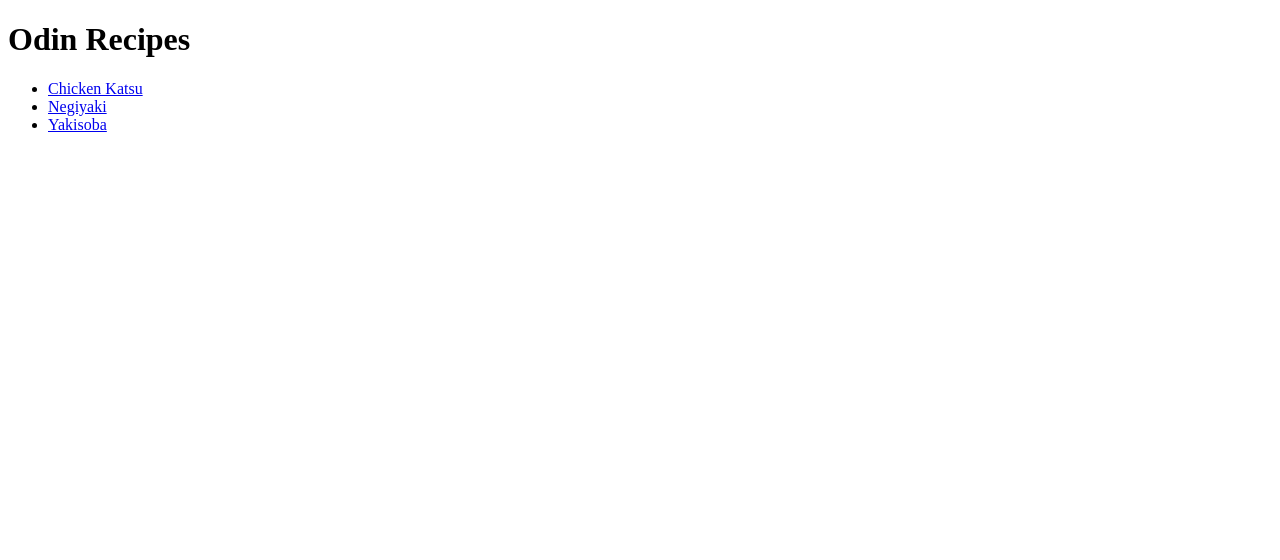
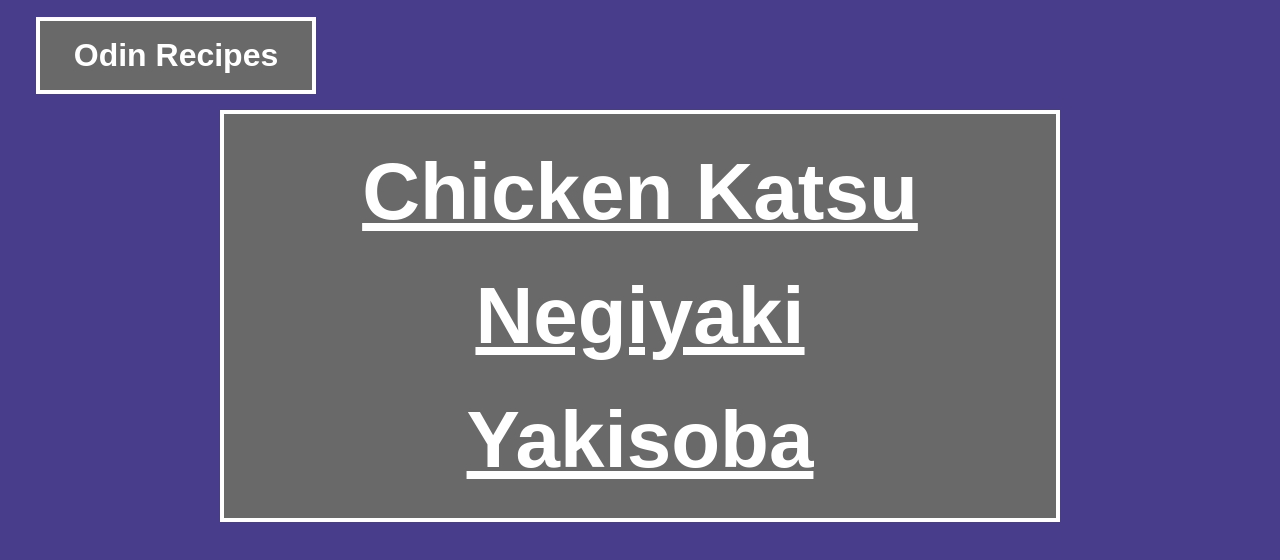
Before and after one commit to nightgoat-dev/odin-recipes, a plain HTML site: page index.html in a window 1280 px wide. Drawn offline with Linux system fonts and the light colour scheme.

Commit message:
Add CSS styling

```diff
--- a/index.html
+++ b/index.html
@@ -3,9 +3,10 @@
     <head>
         <meta charset="UTF-8">
         <title>Odin Recipes</title>
+        <link rel="stylesheet" href="style.css">
     </head>
 
-    <body>
+    <body class="home">
         <h1>Odin Recipes</h1>
 
         <ul>
--- /dev/null
+++ b/style.css
@@ -0,0 +1,49 @@
+body {
+    background-color: darkslateblue;
+    color: white;
+    font-family: Arial, Helvetica, sans-serif;
+    max-width: 1200px;
+    margin: 0 auto;
+    padding: 0px 20px 100px;
+}
+
+h1 {
+    background-color: dimgray;
+    max-width: 240px;
+    text-align: center;
+    padding: 16px;
+    outline: 4px solid white;
+    margin-bottom: 24px;
+}
+
+.home ul {
+    background-color: dimgray;
+    padding: 16px;
+    text-align: center;
+    outline: 4px solid white;
+    max-width: 800px;
+    margin: 0 auto;
+}
+
+.home li {
+    display: inline;
+    font-family: Arial, Helvetica, sans-serif;
+    font-weight: 900;
+    font-size: 80px;
+}
+
+a {
+    color: white;
+    display: block;
+    padding-top: 16px;
+}
+
+.home a {
+    padding-bottom: 16px;
+}
+
+img {
+    display: block;
+    margin: 40px auto;
+    outline: 4px double white;
+}
```
Also changed, not shown: recipes/chicken-katsu.html (+2 -1 lines), recipes/negiyaki.html (+1 -0 lines), recipes/yakisoba.html (+1 -0 lines).
